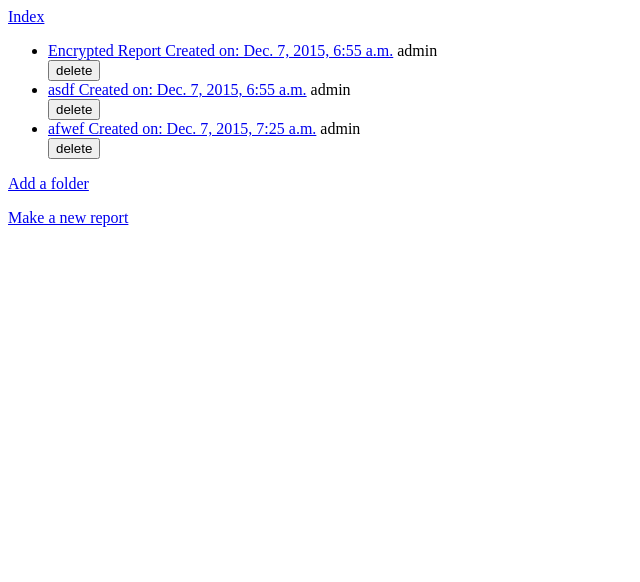
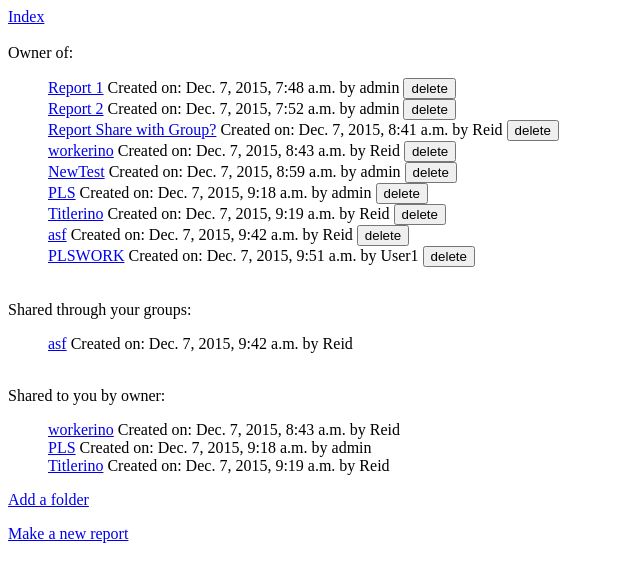
Before and after one commit to ReidBix/cs3240-f15-team19, a Django app: page /SecureWitness/reports/ in a window 1280 px wide. Shown: the top 582 px of the page, without its empty margins (0-640 px from the left). Run offline with Django 3.2, Linux system fonts and the light colour scheme; a user stored in the database is signed in; data comes from the database, SQL or seed files in the repository; parts of the project's set-up code (start-up, migrations or seed data) failed here and were passed over.

Commit message:
Fixing reports part 2 (Many less to come)

```diff
--- a/dev/Project/SecureWitness/forms.py
+++ b/dev/Project/SecureWitness/forms.py
@@ -41,7 +41,7 @@ class ReportForm(forms.ModelForm):
      class Meta:
          model = Report
          fields = ('title', 'description', 'detailed_description',
-                   'private','key',)
+                   'private','key','group','sharedusers')
 
 class UploadForm(forms.ModelForm):
     # files = forms.FileField()
--- a/dev/Project/SecureWitness/models.py
+++ b/dev/Project/SecureWitness/models.py
@@ -24,11 +24,11 @@ class Report(models.Model):
     user = models.ForeignKey(User, null=True)
     key = models.CharField(max_length=2000, blank=True)
     #privatekey = models.CharField(max_length=2000, blank=True)
-    group = models.ForeignKey(Group, null=True,blank=True)
+    group = models.ManyToManyField(Group, blank=True)
+    sharedusers = models.ManyToManyField(User, null=True, blank=True, related_name="shared")
 
     def __str__(self):
         return self.title
-
 
 class Upload(models.Model):
     name = models.CharField(max_length=50, blank=True, null=True)
@@ -42,7 +42,6 @@ class Folder(models.Model):
 	#files = models.MultipleChoiceField(widget=models.CheckboxSelectMultiple)
 	def __str__(self):
 		return self.title
-
 
 
 class Category(models.Model):
--- a/dev/Project/SecureWitness/views.py
+++ b/dev/Project/SecureWitness/views.py
@@ -16,6 +16,8 @@ from django.contrib.auth.decorators import login_required
 from django.contrib.auth.models import User, Group
 import pdb
 from datetime import datetime
+from itertools import chain
+
 
 def index(request):
     context = RequestContext(request)
@@ -127,6 +129,8 @@ def add_folder(request):
 @login_required
 def reports(request, rep_id):
     folders = Folder.objects.all()
+    group_report_list = []
+    shared_report_list = []
     if request.method == 'POST':
         report = get_object_or_404(Report, pk=rep_id)
         report.delete()
@@ -135,16 +139,45 @@ def reports(request, rep_id):
     report_list = Report.objects.filter(user = reporter_name).order_by('timestamp')
     if(username.is_staff):
         report_list = Report.objects.all()
+
+    """
+    #Get all groups attributed to user
     for g in request.user.groups.all():
-        #Get reports attributed to groups
-        pass
-    return render(request, 'SecureWitness/reports.html', {'reports': report_list})
+        print(g)
+        #Get all reports
+        for r in Report.objects.all():
+            #Get all groups available in each report
+            matches = [val for val in Group.objects.all() if val in r.group.all()]
+            print(r.group)
+            for m in matches:
+                print(m)
+                #If one of the groups in a report is the same as one user is in
+                if (g == m):
+                    #add user to report viewer list
+                    group_report_list = Report.objects.filter(group = g)
+    """
+
+
+    for g in request.user.groups.all():
+        group_report_list = Report.objects.filter(group=g)
+    shared_report_list = Report.objects.filter(sharedusers=request.user)
+
+    #result_list = sorted(chain(report_list,group_report_list),key=lambda instance: instance.timestamp)
+
+    #new_list = enumerate(result_list)
+
+
+    return render(request, 'SecureWitness/reports.html', {'report_list': report_list,
+                  'group_report_list': group_report_list, 'shared_report_list':shared_report_list,})
 
 @login_required
 def disp_report(request, rep_id):
     report = get_object_or_404(Report, pk=rep_id)
     files = Upload.objects.filter(report=report)
-    return render_to_response('SecureWitness/disp_report.html',{'report': report, 'files':files}, context_instance=RequestContext(request))
+    matches = [val for val in Group.objects.all() if val in report.group.all()]
+    matchesU = [val for val in User.objects.all() if val in report.sharedusers.all()]
+    return render_to_response('SecureWitness/disp_report.html',{'report': report, 'files':files,
+                                                                'matches': matches, 'matchesU': matchesU}, context_instance=RequestContext(request))
 
 @login_required
 def edit_report(request, id):
@@ -159,7 +192,6 @@ def edit_report(request, id):
             upload = upload_form.save(commit=False)
             upload.name = request.FILES
             upload.report = nrep
-            upload.encrypted = request.POST
             upload.save()
 
             return redirect('/SecureWitness/reports/')
@@ -186,7 +218,10 @@ def add_report(request):
             nreport = report_form.save(commit=False)
             nreport.user = reporter
             nreport.timestamp = datetime.now()
+
             nreport.save()
+            report_form.save_m2m()
+
 
             upload = upload_form.save(commit=False)
             if 'file' in request.FILES:
@@ -195,7 +230,6 @@ def add_report(request):
                 upload.name = None
             upload.report = nreport
             upload.save()
-
 
             return redirect('/SecureWitness/reports/')
         else:
--- a/dev/templates/SecureWitness/reports.html
+++ b/dev/templates/SecureWitness/reports.html
@@ -7,18 +7,53 @@
 </head>
 <body>
     <a href="/SecureWitness/">Index</a>
+<br/><br/>
+    Owner of:
+    {% if report_list %}
+        <ul>
+            {% for old_reports in report_list %}
 
-    {% if reports %}
-        <ul>
-            {% for old_reports in reports %}
 
-                <li>
-                    <a href="{% url 'disp_report' old_reports.id %} ">{{ old_reports.title }} Created on: {{ old_reports.timestamp }}</a> {{ old_reports.user }}
                     <form action="{% url "reports" old_reports.id%}" method="POST">
                         {% csrf_token %}
-                        <input type="submit" value="delete">
+                                            <a href="{% url 'disp_report' old_reports.id %} ">{{ old_reports.title }}</a>  Created on: {{ old_reports.timestamp }} by {{ old_reports.user }}
+<input type="submit" value="delete">
                     </form>
-                </li>
+
+
+            {% endfor %}
+        </ul>
+
+    {% endif %}
+    <br/>
+    Shared through your groups:
+    {% if group_report_list %}
+        <ul>
+            {% for old_reports in group_report_list %}
+
+
+                    <a href="{% url 'disp_report' old_reports.id %} ">{{ old_reports.title }}</a>  Created on: {{ old_reports.timestamp }} by {{ old_reports.user }}
+                    <form action="{% url "reports" old_reports.id%}" method="POST">
+                        {% csrf_token %}
+                    </form>
+
+
+            {% endfor %}
+        </ul>
+
+        <br/>
+    Shared to you by owner:
+    {% endif %}
+      {% if shared_report_list %}
+        <ul>
+            {% for old_reports in shared_report_list %}
+
+
+                    <a href="{% url 'disp_report' old_reports.id %} ">{{ old_reports.title }}</a>  Created on: {{ old_reports.timestamp }} by {{ old_reports.user }}
+                    <form action="{% url "reports" old_reports.id%}" method="POST">
+                        {% csrf_token %}
+                    </form>
+
 
             {% endfor %}
         </ul>
```
Also changed, not shown: dev/templates/SecureWitness/disp_report.html (+8 -2 lines), dev/SecureWitness.db.
